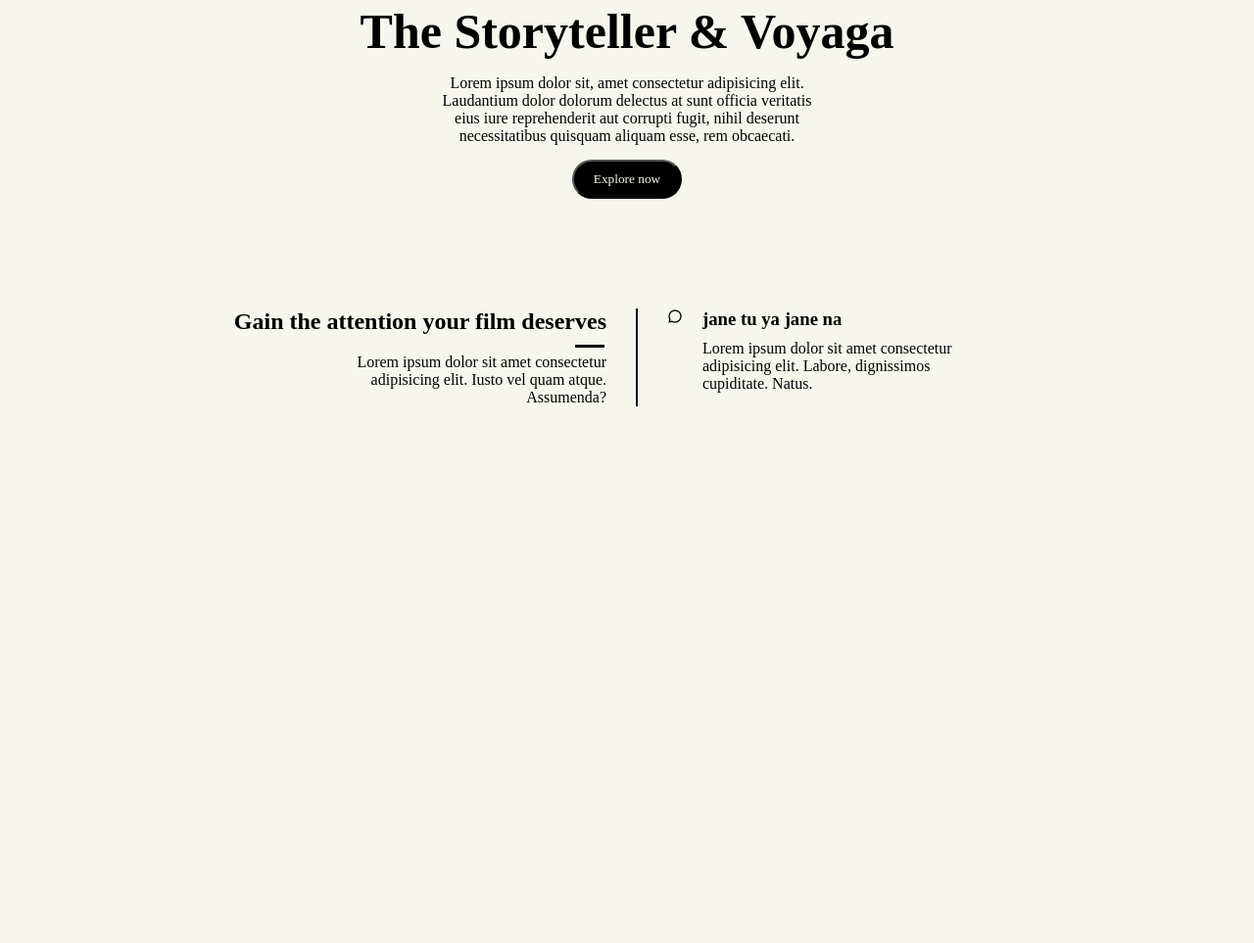
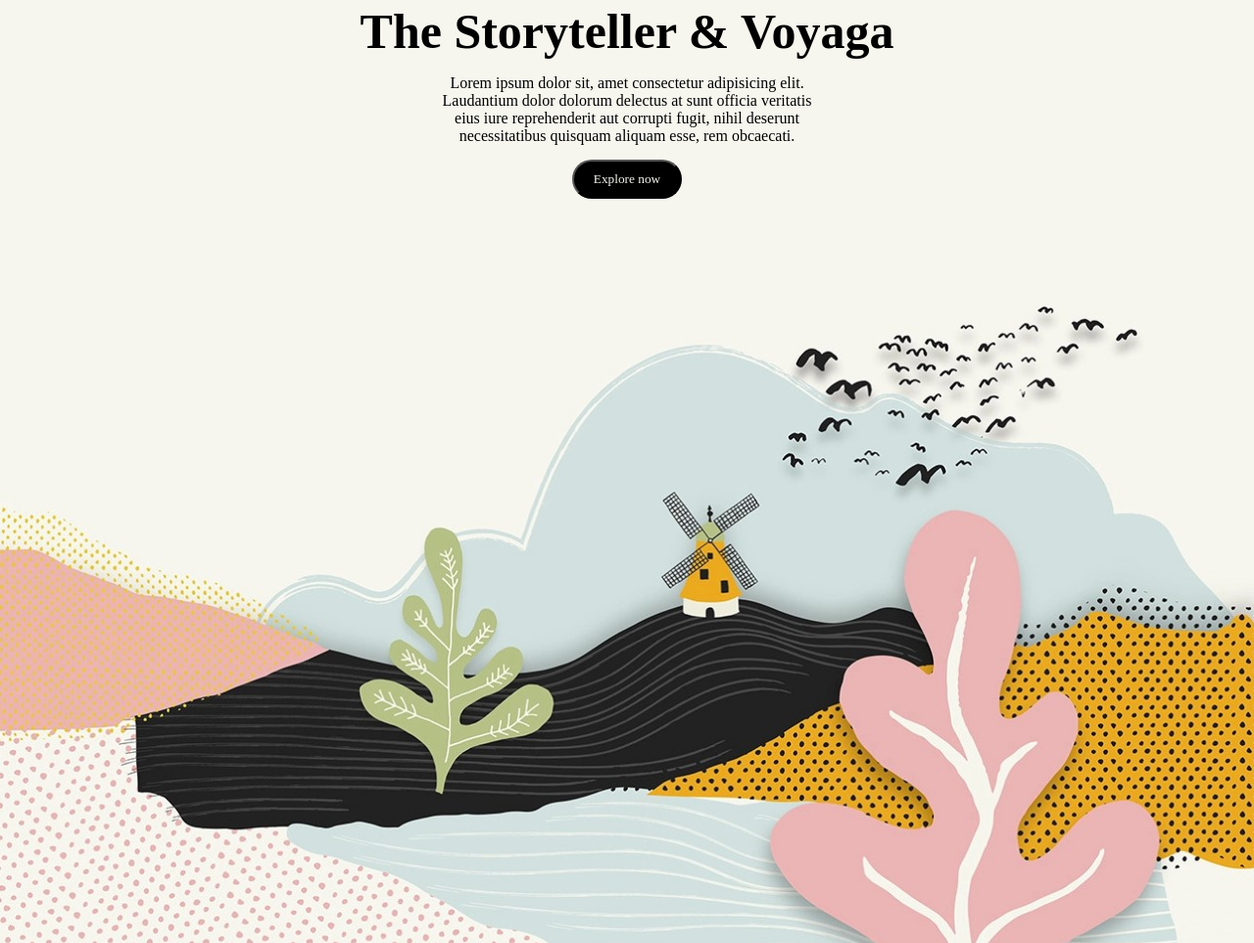
Before and after one commit to seleshsarathe/panting, a plain HTML site: page index.html in a window 1280 px wide. Shown: the part 237-1200 px from the top of the page at 98% size. Before the commit the page ends 800 px from the top, so only its background shows below. Drawn offline with nearby package versions, Linux system fonts and the light colour scheme.

Commit message:
image change

```diff
--- a/index.html
+++ b/index.html
@@ -33,7 +33,7 @@
         </div>
     </div>
         <div id="img">
-            <img src="/illus.jpg" alt="">
+            <img src="./illus.jpg" alt="">
         </div>
         <div id="mlf">
         <div id="dleft">
```
Also changed, not shown: illus.jpg (renamed from illus.jpg.jpg).
